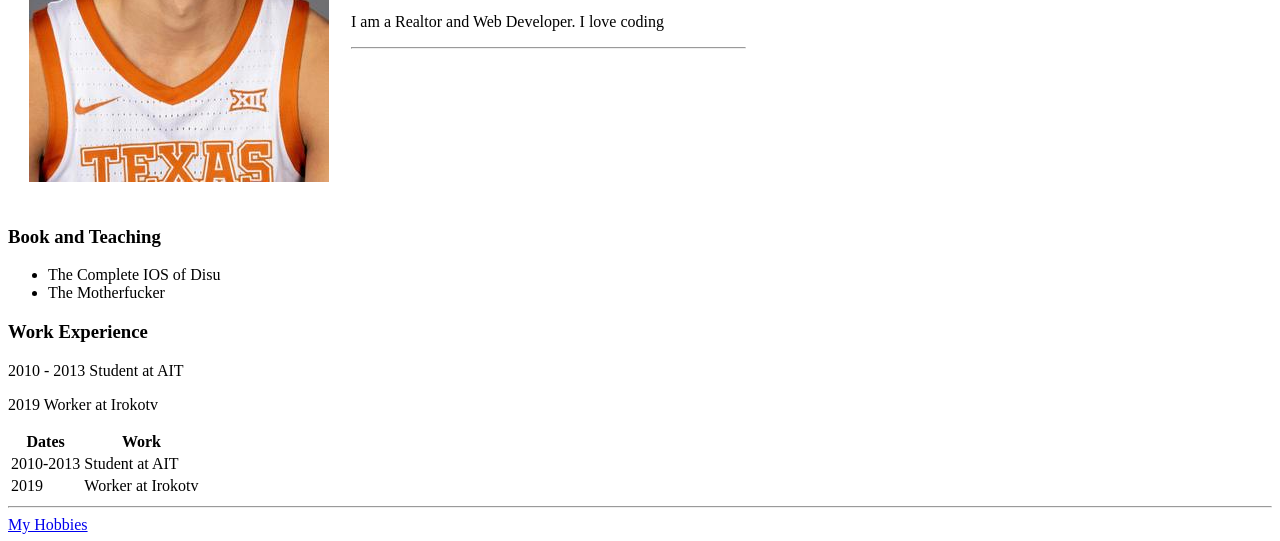
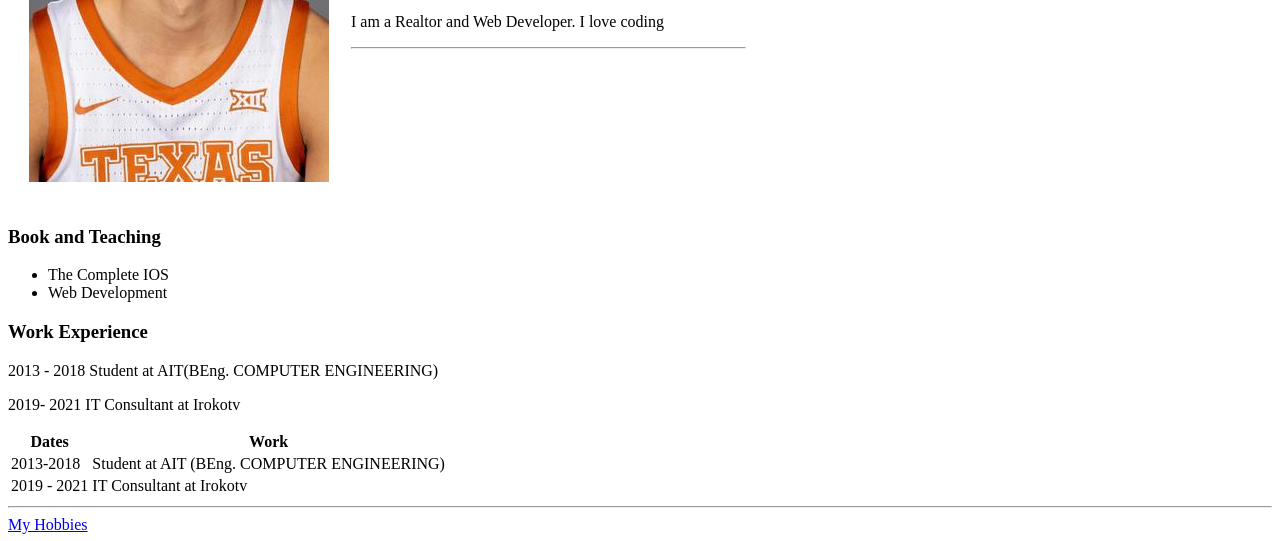
Before and after one commit to Disu1996/cv, a plain HTML site: page index.html in a window 1280 px wide. Shown: the part 259-800 px from the top of the page. Drawn offline with Linux system fonts and the light colour scheme.

Commit message:
Update index.html

```diff
--- a/index.html
+++ b/index.html
@@ -24,13 +24,13 @@
 
     <h3>Book and Teaching</h3>
     <ul>
-        <li>The Complete IOS of Disu</li>
-        <li>The Motherfucker</li>
+        <li>The Complete IOS </li>
+        <li>Web Development</li>
 
     </ul>
     <h3>Work Experience</h3>
-    <p>2010 - 2013 Student at AIT</p>
-    <p>2019 Worker at Irokotv</p>
+    <p>2013 - 2018 Student at AIT(BEng. COMPUTER ENGINEERING)</p>
+    <p>2019- 2021 IT Consultant at Irokotv</p>
     <table>
         <thead>
             <tr>
@@ -42,12 +42,12 @@
         </thead>
         <tbody>
         <tr>
-            <td>2010-2013</td>
-            <td>Student at AIT</td>
+            <td>2013-2018</td>
+            <td>Student at AIT (BEng. COMPUTER ENGINEERING)</td>
 
         <tr>
-            <td>2019</td>
-            <td>Worker at Irokotv</td>
+            <td>2019 - 2021</td>
+            <td>IT Consultant at Irokotv</td>
         </tr>
         </tr>
         </tbody>
```
